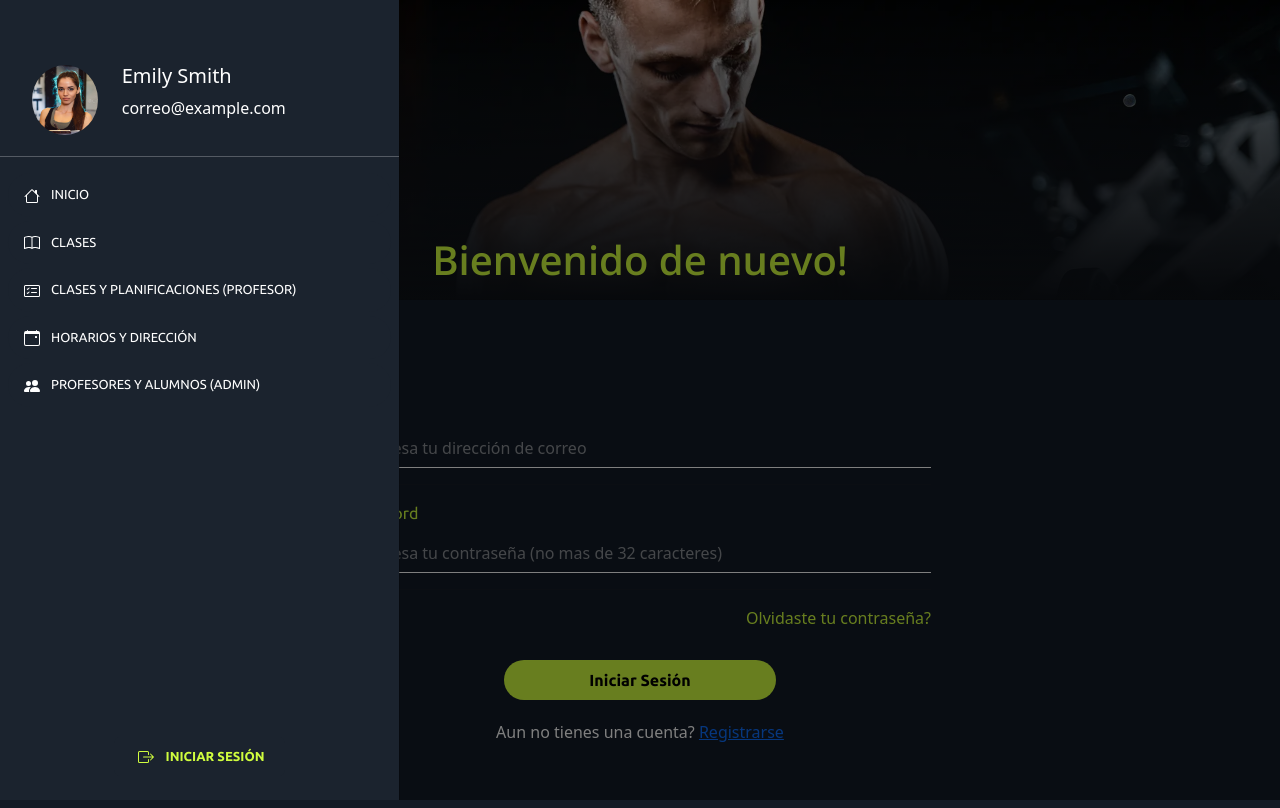
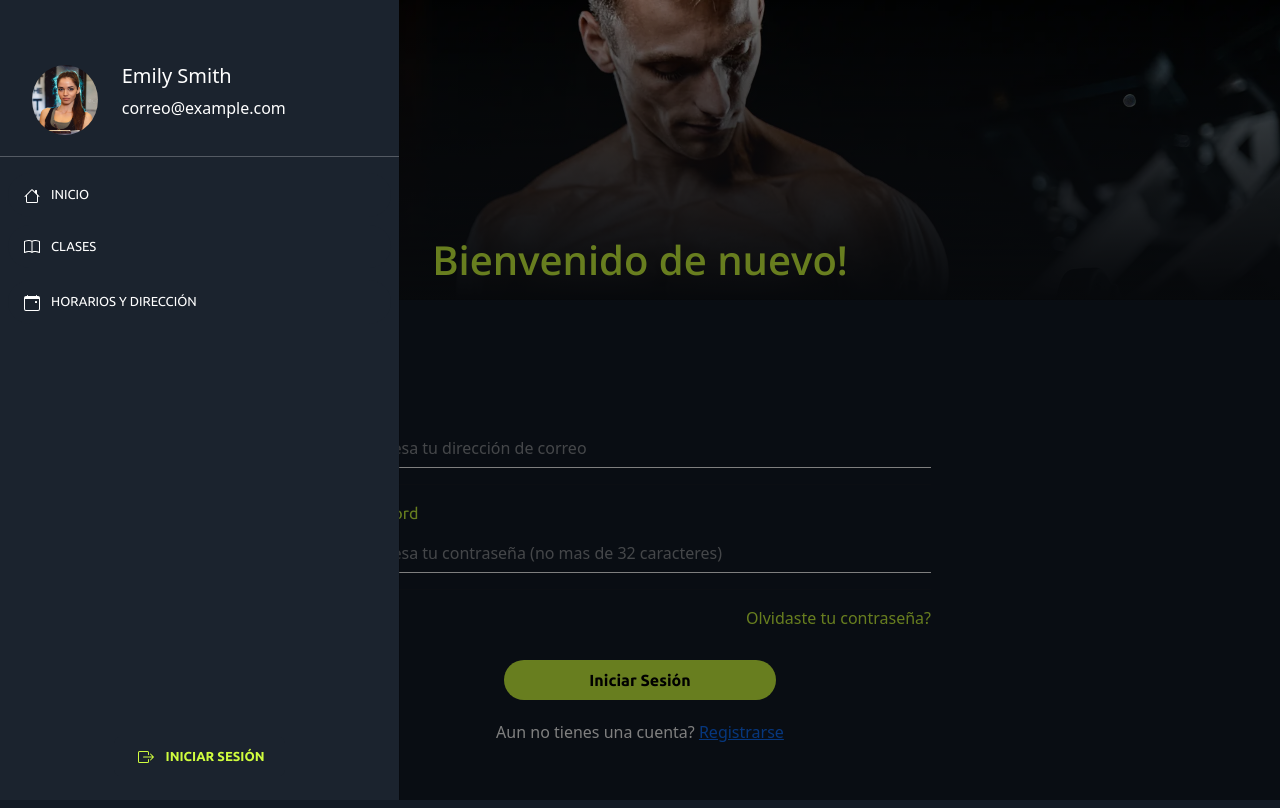
Before and after one commit to Ignacio687/Programacion_I_2023, an Angular app in the folder frontend/src/app_gym/: page /login in a window 1280 px wide. Both pictures are taken after a click on the button "Toggle navigation". Built offline with nearby package versions, Linux system fonts and the light colour scheme.

Commit message:
nav-var visibility

```diff
--- a/frontend/src/app_gym/src/app/app.component.ts
+++ b/frontend/src/app_gym/src/app/app.component.ts
@@ -7,4 +7,14 @@ import { Component } from '@angular/core';
 })
 export class AppComponent {
   title = 'app_gym';
+
+  ngOnInit() {
+    console.log(
+      {
+        Admin: {email: 'matiasboldrini@gmail.com', password: 'ujshu110945-'},
+        Profesor: {email: '', password: ''},
+        Alumno: {email: '', password: ''}
+      }
+    )
+  }
 }
--- a/frontend/src/app_gym/src/app/components/nav-var/nav-var.component.html
+++ b/frontend/src/app_gym/src/app/components/nav-var/nav-var.component.html
@@ -28,6 +28,7 @@
 			<hr class="mt-1 mb-3">
 			<ul class="navbar-nav justify-content-start flex-grow-1 px-2" style="background-color: #1b232e;">
 				<li *ngFor="let page of pagesUrlsArray; first as firstPage" class="nav-item mb-1 spetial_button">
+					<div *ngIf="setButtonVisibility(page)">
 						<a [routerLinkActive]="['active']" class="nav-link spetial_button" aria-current="firstPage? 'page1': ''"
 							routerLink="{{page.url}}" data-bs-toggle="offcanvas">
 							<svg xmlns="http://www.w3.org/2000/svg" width="16" height="16" fill="currentColor"
@@ -36,6 +37,7 @@
 									[attr.d]='path' />
 							</svg>
 							{{page.sectionTitle}}</a>
+					</div>
 				</li>
 			</ul>
 			<a *ngIf="isToken" class="nav-link justify-content-center text-center mb-4 cerrar-sesion" href="?" (click) = "cerrarSesion()" data-bs-toggle="offcanvas">
--- a/frontend/src/app_gym/src/app/components/nav-var/nav-var.component.ts
+++ b/frontend/src/app_gym/src/app/components/nav-var/nav-var.component.ts
@@ -1,4 +1,4 @@
-import { Component } from '@angular/core';
+import { Component, ChangeDetectorRef } from '@angular/core';
 import { Router } from '@angular/router';
 import { LoginService } from 'src/app/services/auth/login.service';
 
@@ -14,43 +14,76 @@ export class NavVarComponent{
     {
       sectionTitle: 'Inicio',
       url: '/home',
-      iconPath: ['M8.707 1.5a1 1 0 0 0-1.414 0L.646 8.146a.5.5 0 0 0 .708.708L2 8.207V13.5A1.5 1.5 0 0 0 3.5 15h9a1.5 1.5 0 0 0 1.5-1.5V8.207l.646.647a.5.5 0 0 0 .708-.708L13 5.793V2.5a.5.5 0 0 0-.5-.5h-1a.5.5 0 0 0-.5.5v1.293L8.707 1.5ZM13 7.207V13.5a.5.5 0 0 1-.5.5h-9a.5.5 0 0 1-.5-.5V7.207l5-5 5 5Z']
+      iconPath: ['M8.707 1.5a1 1 0 0 0-1.414 0L.646 8.146a.5.5 0 0 0 .708.708L2 8.207V13.5A1.5 1.5 0 0 0 3.5 15h9a1.5 1.5 0 0 0 1.5-1.5V8.207l.646.647a.5.5 0 0 0 .708-.708L13 5.793V2.5a.5.5 0 0 0-.5-.5h-1a.5.5 0 0 0-.5.5v1.293L8.707 1.5ZM13 7.207V13.5a.5.5 0 0 1-.5.5h-9a.5.5 0 0 1-.5-.5V7.207l5-5 5 5Z'],
+      permission: ['any', 'user', 'admin', 'profesor']
+    },
+    {
+      sectionTitle: 'Editar Perfil',
+      url: '/change-user-info',
+      iconPath: ['M8 8a3 3 0 1 0 0-6 3 3 0 0 0 0 6Zm2-3a2 2 0 1 1-4 0 2 2 0 0 1 4 0Zm4 8c0 1-1 1-1 1H3s-1 0-1-1 1-4 6-4 6 3 6 4Zm-1-.004c-.001-.246-.154-.986-.832-1.664C11.516 10.68 10.289 10 8 10c-2.29 0-3.516.68-4.168 1.332-.678.678-.83 1.418-.832 1.664h10Z'],
+      permission: ['user', 'admin', 'profesor']
     },
     {
       sectionTitle: 'Clases',
       url: '/alum-clases',
-      iconPath: ['M1 2.828c.885-.37 2.154-.769 3.388-.893 1.33-.134 2.458.063 3.112.752v9.746c-.935-.53-2.12-.603-3.213-.493-1.18.12-2.37.461-3.287.811V2.828zm7.5-.141c.654-.689 1.782-.886 3.112-.752 1.234.124 2.503.523 3.388.893v9.923c-.918-.35-2.107-.692-3.287-.81-1.094-.111-2.278-.039-3.213.492V2.687zM8 1.783C7.015.936 5.587.81 4.287.94c-1.514.153-3.042.672-3.994 1.105A.5.5 0 0 0 0 2.5v11a.5.5 0 0 0 .707.455c.882-.4 2.303-.881 3.68-1.02 1.409-.142 2.59.087 3.223.877a.5.5 0 0 0 .78 0c.633-.79 1.814-1.019 3.222-.877 1.378.139 2.8.62 3.681 1.02A.5.5 0 0 0 16 13.5v-11a.5.5 0 0 0-.293-.455c-.952-.433-2.48-.952-3.994-1.105C10.413.809 8.985.936 8 1.783z']
+      iconPath: ['M1 2.828c.885-.37 2.154-.769 3.388-.893 1.33-.134 2.458.063 3.112.752v9.746c-.935-.53-2.12-.603-3.213-.493-1.18.12-2.37.461-3.287.811V2.828zm7.5-.141c.654-.689 1.782-.886 3.112-.752 1.234.124 2.503.523 3.388.893v9.923c-.918-.35-2.107-.692-3.287-.81-1.094-.111-2.278-.039-3.213.492V2.687zM8 1.783C7.015.936 5.587.81 4.287.94c-1.514.153-3.042.672-3.994 1.105A.5.5 0 0 0 0 2.5v11a.5.5 0 0 0 .707.455c.882-.4 2.303-.881 3.68-1.02 1.409-.142 2.59.087 3.223.877a.5.5 0 0 0 .78 0c.633-.79 1.814-1.019 3.222-.877 1.378.139 2.8.62 3.681 1.02A.5.5 0 0 0 16 13.5v-11a.5.5 0 0 0-.293-.455c-.952-.433-2.48-.952-3.994-1.105C10.413.809 8.985.936 8 1.783z'],
+      permission: ['any', 'user']
     },
     {
-      sectionTitle: 'Clases y planificaciones (profesor)',
+      sectionTitle: 'Clases y planificaciones',
       url: '/clases-plan',
-      iconPath: ['M14.5 3a.5.5 0 0 1 .5.5v9a.5.5 0 0 1-.5.5h-13a.5.5 0 0 1-.5-.5v-9a.5.5 0 0 1 .5-.5h13zm-13-1A1.5 1.5 0 0 0 0 3.5v9A1.5 1.5 0 0 0 1.5 14h13a1.5 1.5 0 0 0 1.5-1.5v-9A1.5 1.5 0 0 0 14.5 2h-13z', 'M7 5.5a.5.5 0 0 1 .5-.5h5a.5.5 0 0 1 0 1h-5a.5.5 0 0 1-.5-.5zm-1.496-.854a.5.5 0 0 1 0 .708l-1.5 1.5a.5.5 0 0 1-.708 0l-.5-.5a.5.5 0 1 1 .708-.708l.146.147 1.146-1.147a.5.5 0 0 1 .708 0zM7 9.5a.5.5 0 0 1 .5-.5h5a.5.5 0 0 1 0 1h-5a.5.5 0 0 1-.5-.5zm-1.496-.854a.5.5 0 0 1 0 .708l-1.5 1.5a.5.5 0 0 1-.708 0l-.5-.5a.5.5 0 0 1 .708-.708l.146.147 1.146-1.147a.5.5 0 0 1 .708 0z']
+      iconPath: ['M14.5 3a.5.5 0 0 1 .5.5v9a.5.5 0 0 1-.5.5h-13a.5.5 0 0 1-.5-.5v-9a.5.5 0 0 1 .5-.5h13zm-13-1A1.5 1.5 0 0 0 0 3.5v9A1.5 1.5 0 0 0 1.5 14h13a1.5 1.5 0 0 0 1.5-1.5v-9A1.5 1.5 0 0 0 14.5 2h-13z', 'M7 5.5a.5.5 0 0 1 .5-.5h5a.5.5 0 0 1 0 1h-5a.5.5 0 0 1-.5-.5zm-1.496-.854a.5.5 0 0 1 0 .708l-1.5 1.5a.5.5 0 0 1-.708 0l-.5-.5a.5.5 0 1 1 .708-.708l.146.147 1.146-1.147a.5.5 0 0 1 .708 0zM7 9.5a.5.5 0 0 1 .5-.5h5a.5.5 0 0 1 0 1h-5a.5.5 0 0 1-.5-.5zm-1.496-.854a.5.5 0 0 1 0 .708l-1.5 1.5a.5.5 0 0 1-.708 0l-.5-.5a.5.5 0 0 1 .708-.708l.146.147 1.146-1.147a.5.5 0 0 1 .708 0z'],
+      permission: ['profesor', 'admin']
+    },
+    {
+      sectionTitle: 'Profesores y alumnos',
+      url: '/admin-page',
+      iconPath: ['M7 14s-1 0-1-1 1-4 5-4 5 3 5 4-1 1-1 1H7Zm4-6a3 3 0 1 0 0-6 3 3 0 0 0 0 6Zm-5.784 6A2.238 2.238 0 0 1 5 13c0-1.355.68-2.75 1.936-3.72A6.325 6.325 0 0 0 5 9c-4 0-5 3-5 4s1 1 1 1h4.216ZM4.5 8a2.5 2.5 0 1 0 0-5 2.5 2.5 0 0 0 0 5Z'],
+      permission: ['admin']
     },
     {
       sectionTitle: 'Horarios y dirección',
       url: '/horarios',
-      iconPath: ['M11 6.5a.5.5 0 0 1 .5-.5h1a.5.5 0 0 1 .5.5v1a.5.5 0 0 1-.5.5h-1a.5.5 0 0 1-.5-.5v-1z', 'M3.5 0a.5.5 0 0 1 .5.5V1h8V.5a.5.5 0 0 1 1 0V1h1a2 2 0 0 1 2 2v11a2 2 0 0 1-2 2H2a2 2 0 0 1-2-2V3a2 2 0 0 1 2-2h1V.5a.5.5 0 0 1 .5-.5zM1 4v10a1 1 0 0 0 1 1h12a1 1 0 0 0 1-1V4H1z']
-    },
-    {
-      sectionTitle: 'Profesores y alumnos (admin)',
-      url: '/admin-page',
-      iconPath: ['M7 14s-1 0-1-1 1-4 5-4 5 3 5 4-1 1-1 1H7Zm4-6a3 3 0 1 0 0-6 3 3 0 0 0 0 6Zm-5.784 6A2.238 2.238 0 0 1 5 13c0-1.355.68-2.75 1.936-3.72A6.325 6.325 0 0 0 5 9c-4 0-5 3-5 4s1 1 1 1h4.216ZM4.5 8a2.5 2.5 0 1 0 0-5 2.5 2.5 0 0 0 0 5Z']
+      iconPath: ['M11 6.5a.5.5 0 0 1 .5-.5h1a.5.5 0 0 1 .5.5v1a.5.5 0 0 1-.5.5h-1a.5.5 0 0 1-.5-.5v-1z', 'M3.5 0a.5.5 0 0 1 .5.5V1h8V.5a.5.5 0 0 1 1 0V1h1a2 2 0 0 1 2 2v11a2 2 0 0 1-2 2H2a2 2 0 0 1-2-2V3a2 2 0 0 1 2-2h1V.5a.5.5 0 0 1 .5-.5zM1 4v10a1 1 0 0 0 1 1h12a1 1 0 0 0 1-1V4H1z'],
+      permission: ['any', 'user', 'admin', 'profesor']
     },
   ];
 
+  tokenRol = localStorage.getItem('token_rol')
+
   constructor(
     private router: Router,
-    private loginService: LoginService
+    private loginService: LoginService,
+    private cdRef: ChangeDetectorRef
     ) {
   }
 
   get isToken(){
     return localStorage.getItem('token');
   }
+
   cerrarSesion(){
     this.loginService.logout();
+    this.cdRef.detectChanges()
   }
+
   getCurrentRoute() {
     return this.router.url;
   }
+
+  setButtonVisibility(page: any) {
+    if (this.tokenRol) {
+      if(page.permission.includes(this.tokenRol)) {
+        return true
+      } else {
+        return false
+      }
+    } else {
+      if (page.permission.includes('any')) {
+        return true
+      } else {
+        return false
+      }
+    }
+  }
 }
--- a/frontend/src/app_gym/src/app/components/user-credentials/user-credentials.component.ts
+++ b/frontend/src/app_gym/src/app/components/user-credentials/user-credentials.component.ts
@@ -1,4 +1,4 @@
-import { Component } from '@angular/core';
+import { Component, ChangeDetectorRef } from '@angular/core';
 import { Router } from '@angular/router';
 import { LoginService } from 'src/app/services/auth/login.service';
 import { FormBuilder, FormGroup, Validators } from '@angular/forms'
@@ -18,7 +18,8 @@ export class UserCredentialsComponent {
   constructor(
     private loginService: LoginService,
     private router: Router,
-    private formBuilder: FormBuilder
+    private formBuilder: FormBuilder,
+    private cdRef: ChangeDetectorRef
     ) {}
 
   ngOnInit() {
--- a/frontend/src/app_gym/src/app/services/auth/login.service.ts
+++ b/frontend/src/app_gym/src/app/services/auth/login.service.ts
@@ -17,6 +17,8 @@ export class LoginService {
   }
   logout(){
     localStorage.removeItem('token');
+    localStorage.removeItem('token_rol');
+    localStorage.removeItem('token_DNI');
     this.router.navigate(['/','home']);
   }
 }
```
Lines whose indentation alone changed are shown as unchanged.
